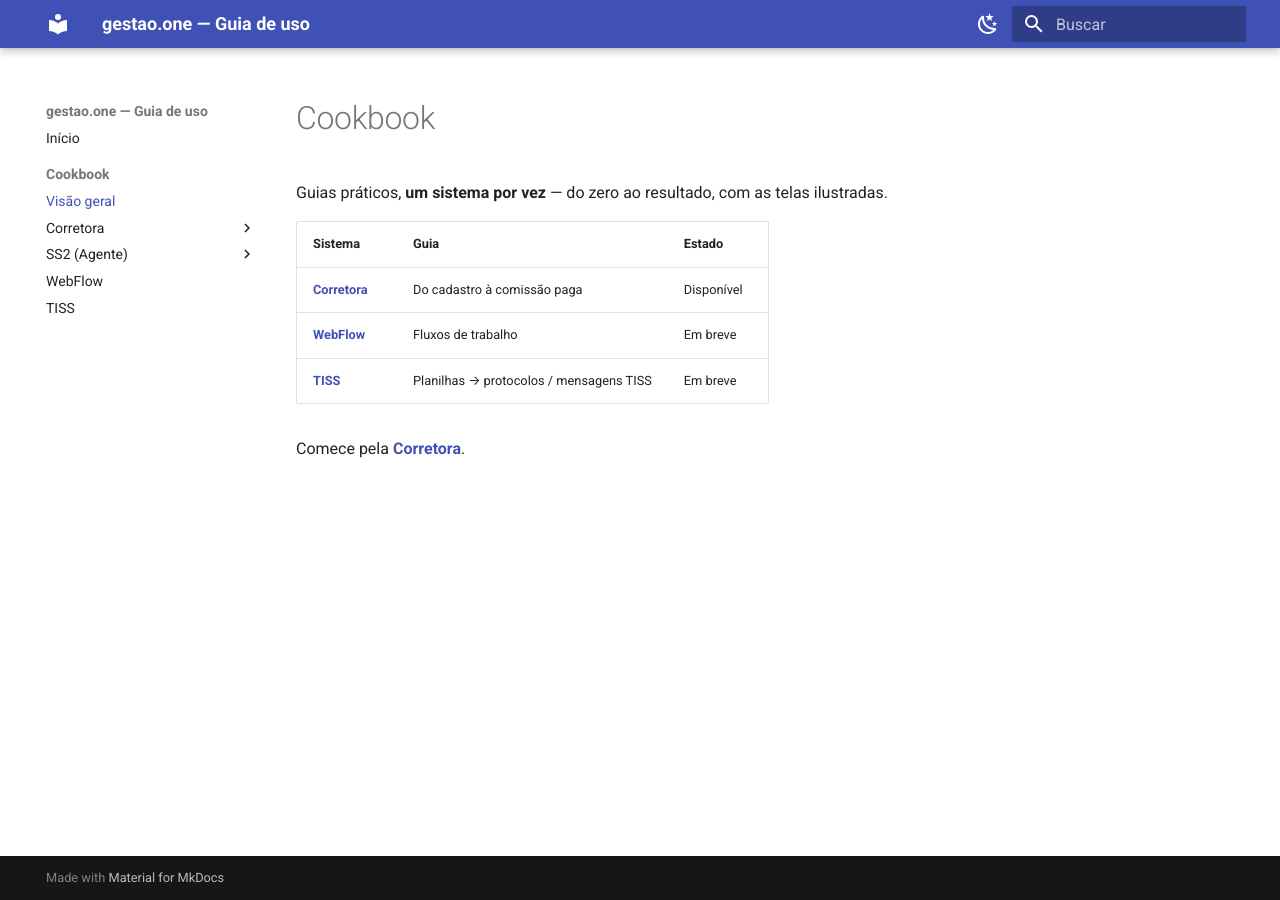
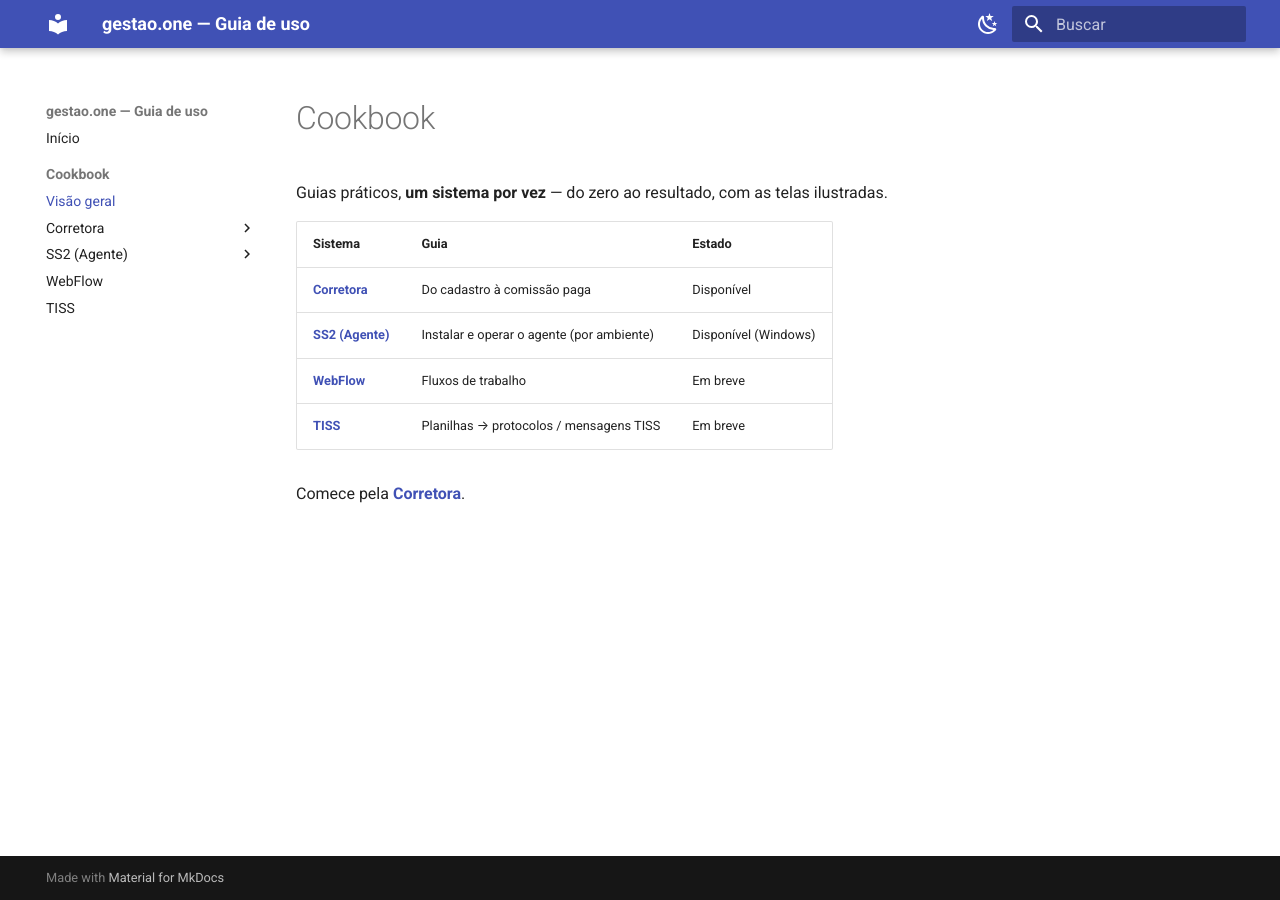
Before and after one commit to renatofagalde/wiki-gestao-one, an MkDocs documentation site: the page built from docs/cookbook/index.md, in a window 1280 px wide. Built offline with MkDocs 1.6.1 and Material for MkDocs 9.7.7, drawn with Linux system fonts in a browser that asks for light colours.

Commit message:
List SS2 agent guide in cookbook index table

```diff
--- a/docs/cookbook/index.md
+++ b/docs/cookbook/index.md
@@ -6,6 +6,7 @@ ilustradas.
 | Sistema | Guia | Estado |
 | --- | --- | --- |
 | **[Corretora](corretora/index.md)** | Do cadastro à comissão paga | Disponível |
+| **[SS2 (Agente)](ss2/index.md)** | Instalar e operar o agente (por ambiente) | Disponível (Windows) |
 | **[WebFlow](webflow.md)** | Fluxos de trabalho | Em breve |
 | **[TISS](tiss.md)** | Planilhas → protocolos / mensagens TISS | Em breve |
 
```
